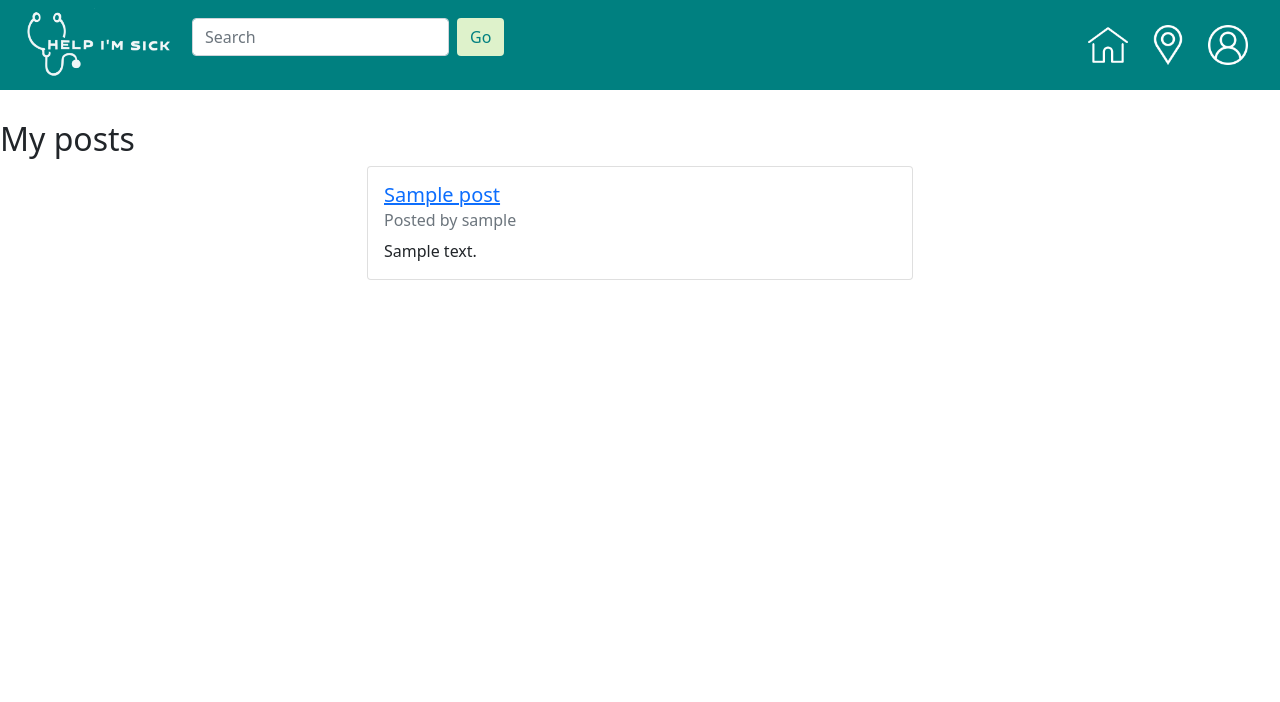
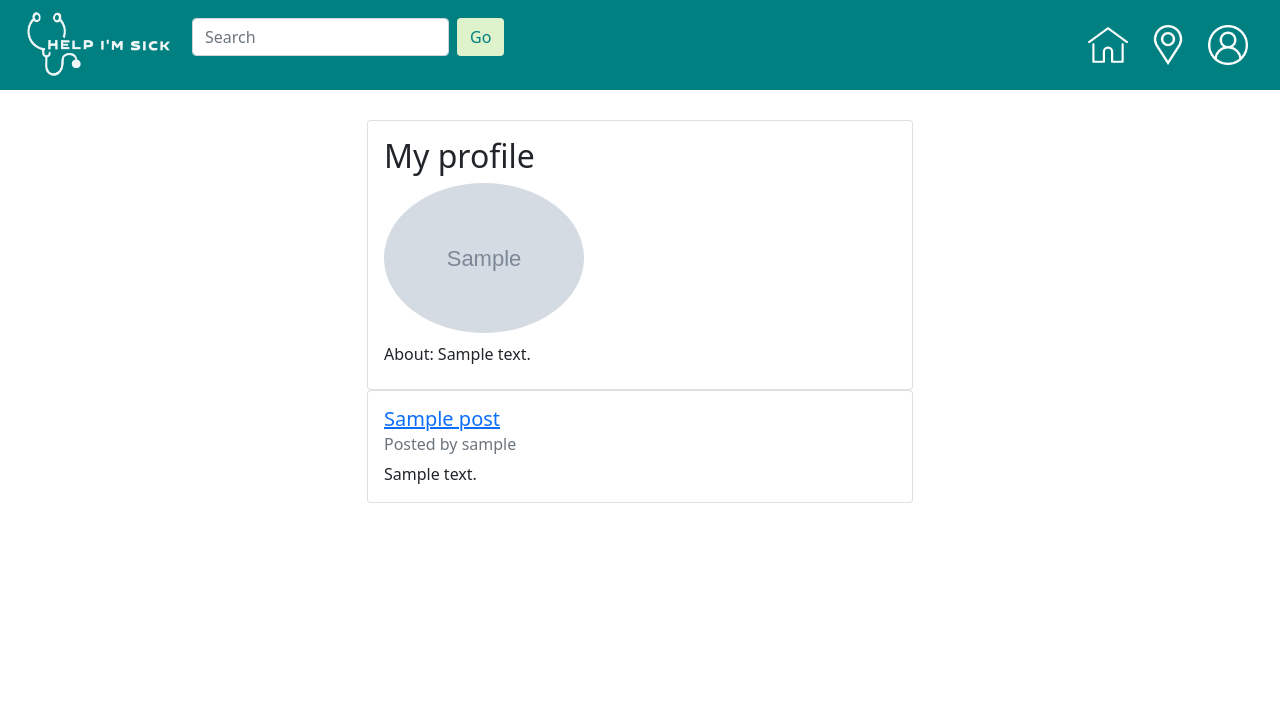
Before and after one commit to juliannWang/HelpImSick, a Django app: page /my-posts/ in a window 1280 px wide. Shown: the top 702 px of the page. Run offline with Django 3.2, Linux system fonts and the light colour scheme; a user stored in the database is signed in; tables that the repository leaves empty hold one stand-in row (values such as "Sample post"); grey boxes marked "Sample" are stand-in pictures.

Commit message:
mypost page to myprofile

```diff
--- a/ImSick/views.py
+++ b/ImSick/views.py
@@ -104,6 +104,7 @@ def myPosts(request):
     posts = Post.objects.filter(postBy=userAccount)
 
     context_dict = {'posts':posts}
+    context_dict['user'] = userAccount
 
     response = render(request, 'myPosts.html', context=context_dict)
     return response
--- /dev/null
+++ b/static/css/myPosts.css
@@ -0,0 +1,5 @@
+.card-body img {
+    max-width: 100%;
+    max-height: 150;
+    border-radius: 50%;
+}
--- a/templates/ImSick/myPosts.html
+++ b/templates/ImSick/myPosts.html
@@ -6,7 +6,22 @@
 {% extends 'base.html' %}
 {% block content%}
 {% load static %}
-<h2>My posts</h2>
+<link href={% static "css/myPosts.css"%} rel="stylesheet">
+<div class="container">
+    <div class="row justify-content-center">
+        <div class="col-md-6">
+            <div class='card'>
+                <div class='card-body'>
+                    <h2 class="card-title">My profile</h2>
+                    {% if user.profilePicture %}
+                    <img src="{{ MEDIA_URL }}/{{user.profilePicture}}" class="img-fluid mb-3 float-right">
+                    {% endif %}
+                    <h6 class="card-subtitle mb-2">About: {{user.about}}</h5>
+                </div>
+            </div>
+        </div>
+    </div>
+</div>
 {% if posts %}
     {% for p in posts %}
     <div class="container">
```
